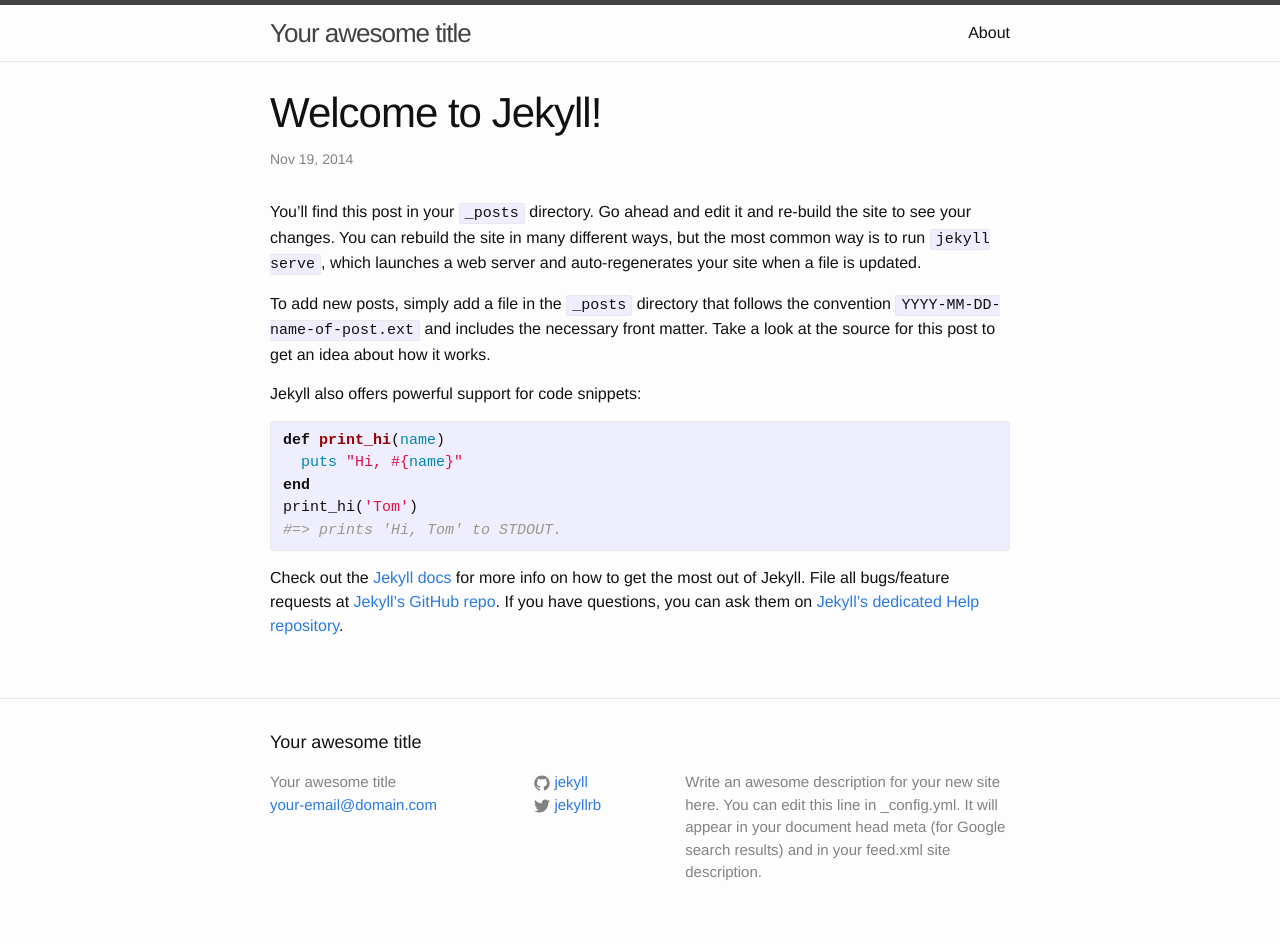
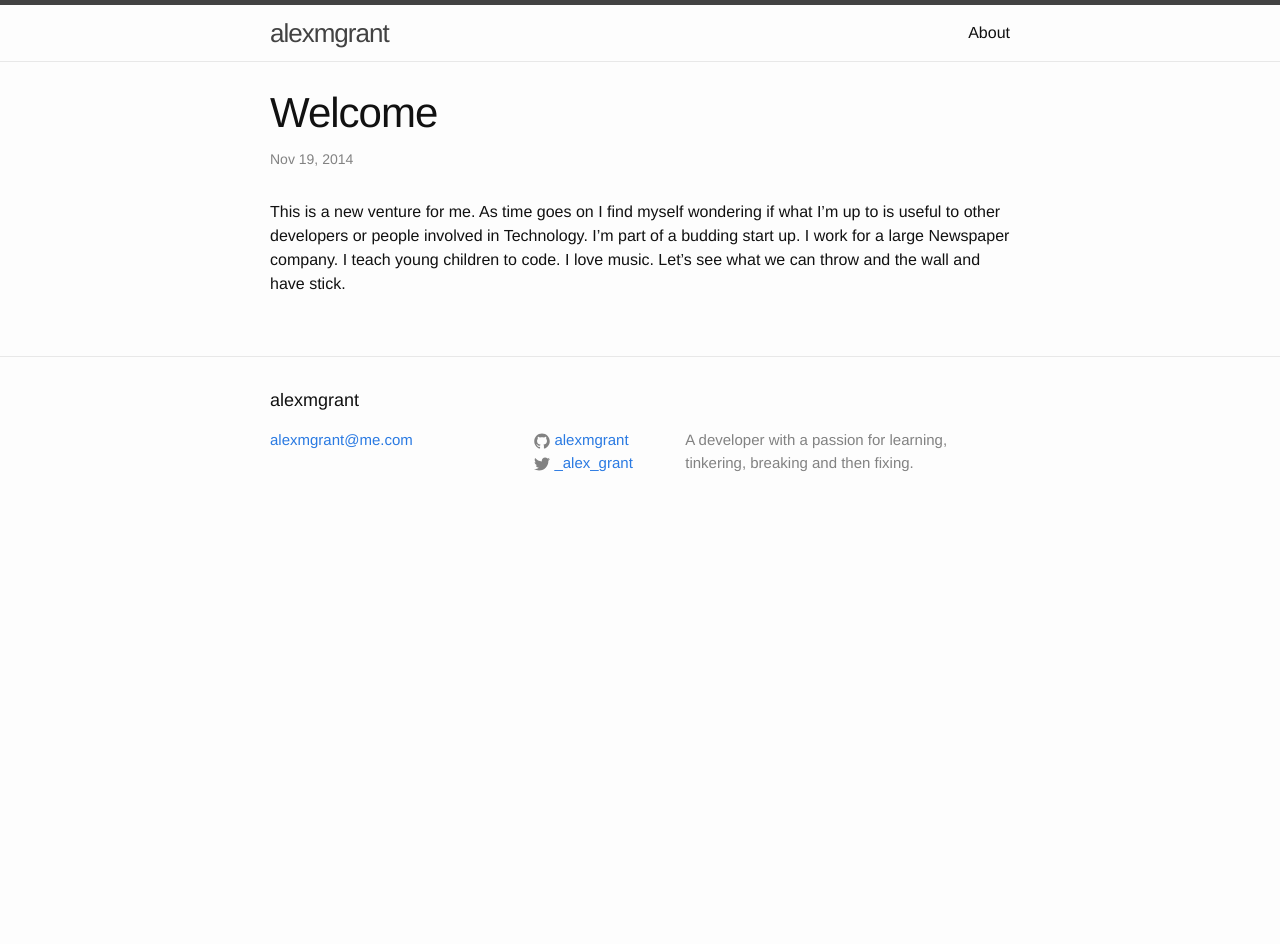
Before and after one commit to alexmgrant/alexmgrant.github.io, a Jekyll site: the page built from _posts/2014-11-19-welcome-to-jekyll.markdown, in a window 1280 px wide. Built offline with Jekyll 4.4.1, drawn with Linux system fonts in a browser that asks for light colours; after the commit the page ends 900 px from its top, so only the background shows below that.

Commit message:
post update

```diff
--- a/_config.yml
+++ b/_config.yml
@@ -1,14 +1,12 @@
 # Site settings
-title: Your awesome title
-email: your-email@domain.com
+title: alexmgrant
+email: alexmgrant@me.com
 description: > # this means to ignore newlines until "baseurl:"
-  Write an awesome description for your new site here. You can edit this
-  line in _config.yml. It will appear in your document head meta (for
-  Google search results) and in your feed.xml site description.
+  A developer with a passion for learning, tinkering, breaking and then fixing.
 baseurl: "" # the subpath of your site, e.g. /blog/
 url: "http://yourdomain.com" # the base hostname & protocol for your site
-twitter_username: jekyllrb
-github_username:  jekyll
+twitter_username: _alex_grant
+github_username:  alexmgrant
 
 # Build settings
 markdown: kramdown
--- a/_includes/footer.html
+++ b/_includes/footer.html
@@ -7,7 +7,6 @@
     <div class="footer-col-wrapper">
       <div class="footer-col  footer-col-1">
         <ul class="contact-list">
-          <li>{{ site.title }}</li>
           <li><a href="mailto:{{ site.email }}">{{ site.email }}</a></li>
         </ul>
       </div>
--- a/_posts/2014-11-19-welcome-to-jekyll.markdown
+++ b/_posts/2014-11-19-welcome-to-jekyll.markdown
@@ -1,25 +1,8 @@
 ---
 layout: post
-title:  "Welcome to Jekyll!"
+title:  "Welcome"
 date:   2014-11-19 12:01:05
-categories: jekyll update
+categories: intro
 ---
-You’ll find this post in your `_posts` directory. Go ahead and edit it and re-build the site to see your changes. You can rebuild the site in many different ways, but the most common way is to run `jekyll serve`, which launches a web server and auto-regenerates your site when a file is updated.
-
-To add new posts, simply add a file in the `_posts` directory that follows the convention `YYYY-MM-DD-name-of-post.ext` and includes the necessary front matter. Take a look at the source for this post to get an idea about how it works.
-
-Jekyll also offers powerful support for code snippets:
-
-{% highlight ruby %}
-def print_hi(name)
-  puts "Hi, #{name}"
-end
-print_hi('Tom')
-#=> prints 'Hi, Tom' to STDOUT.
-{% endhighlight %}
-
-Check out the [Jekyll docs][jekyll] for more info on how to get the most out of Jekyll. File all bugs/feature requests at [Jekyll’s GitHub repo][jekyll-gh]. If you have questions, you can ask them on [Jekyll’s dedicated Help repository][jekyll-help].
-
-[jekyll]:      http://jekyllrb.com
-[jekyll-gh]:   https://github.com/jekyll/jekyll
-[jekyll-help]: https://github.com/jekyll/jekyll-help
+This is a new venture for me. As time goes on I find myself wondering if what I'm up to is useful to other developers or people involved in Technology.
+I'm part of a budding start up. I work for a large Newspaper company. I teach young children to code. I love music. Let's see what we can throw and the wall and have stick.
```
